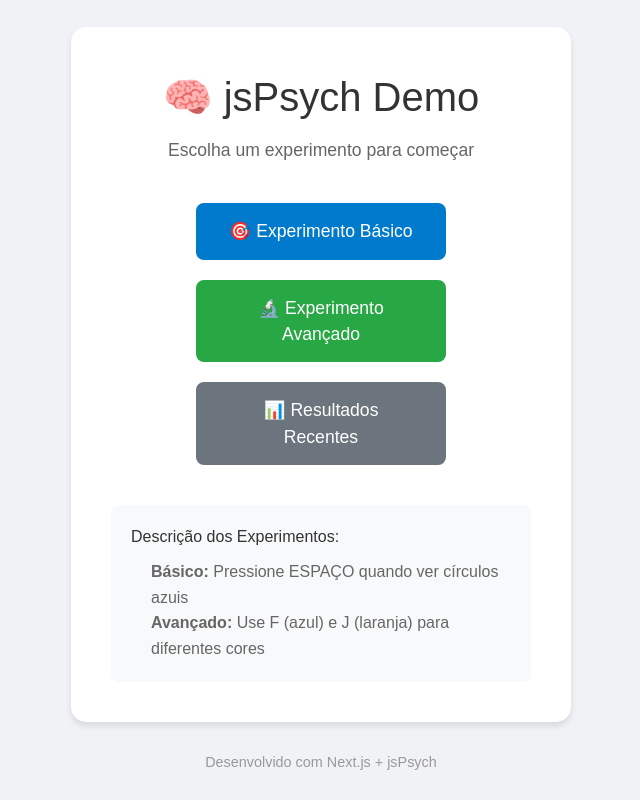
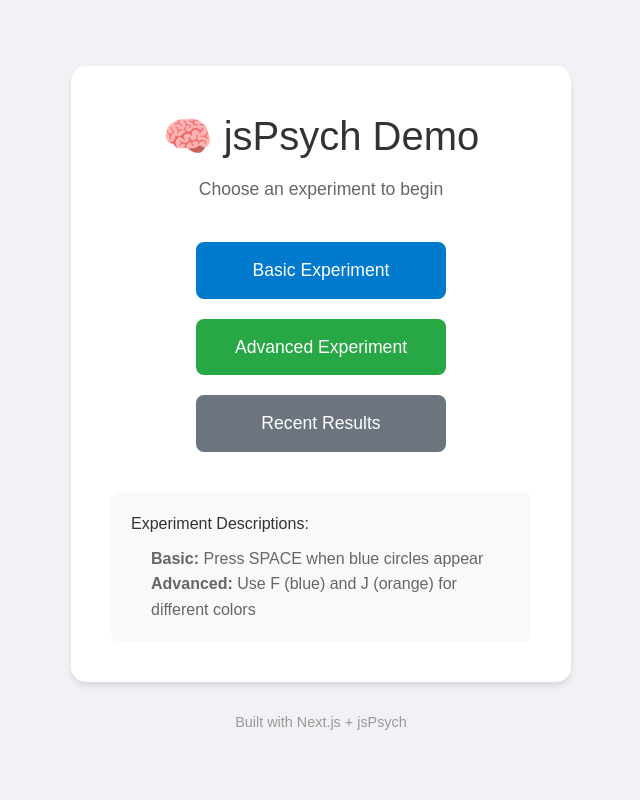
Before and after one commit to Knziee/Adaptive-Reaction-Task, a Next.js app: page / in a window 1280 px wide. Shown: the whole page, without its empty margins (319-959 px from the left). Built offline with nearby package versions, Linux system fonts and the light colour scheme; no server answers.

Commit message:
refact?: translations

```diff
--- a/app/components/RTExperiment.tsx
+++ b/app/components/RTExperiment.tsx
@@ -8,10 +8,9 @@ import toast from "react-hot-toast";
 const RTExperiment = ({ onFinish }: { onFinish: () => void }) => {
   const experimentContainer = useRef<HTMLDivElement>(null);
   const jsPsychRef = useRef<JsPsych | null>(null);
-  const initializedRef = useRef(false); // Ref para controlar inicialização
+  const initializedRef = useRef(false);
 
   useEffect(() => {
-    // Prevenir inicialização dupla
     if (
       jsPsychRef.current ||
       !experimentContainer.current ||
@@ -19,7 +18,6 @@ const RTExperiment = ({ onFinish }: { onFinish: () => void }) => {
     )
       return;
 
-    // Marcar como inicializado
     initializedRef.current = true;
 
     const initializeExperiment = async () => {
@@ -32,14 +30,12 @@ const RTExperiment = ({ onFinish }: { onFinish: () => void }) => {
         display_element: experimentContainer.current!,
         on_finish: () => {
           const data = jsPsych.data.get();
-          console.log("Experiment data:", data);
           localStorage.setItem("experiment-data", JSON.stringify(data));
         },
       });
 
       jsPsychRef.current = jsPsych;
 
-      // styling do container
       Object.assign(experimentContainer.current!.style, {
         display: "flex",
         alignItems: "center",
@@ -51,20 +47,18 @@ const RTExperiment = ({ onFinish }: { onFinish: () => void }) => {
 
       const timeline = [];
 
-      // Instruções
       timeline.push({
         type: HtmlKeyboardResponsePlugin,
         stimulus: `
           <div style="text-align: center; font-size: 24px; max-width: 90vw;">
             <h1>Reaction Time Experiment</h1>
-            <p>Press <strong>SPACE</strong> when you see a blue circle on the screen.</p>
+            <p>Press <strong>SPACE</strong> when you see a blue circle.</p>
             <p>Press <strong>SPACE</strong> to start.</p>
           </div>
         `,
         choices: [" "],
       });
 
-      // Trials
       const test_stimuli = [
         {
           stimulus: "<div style='color: blue; font-size: 48px;'>●</div>",
@@ -105,7 +99,6 @@ const RTExperiment = ({ onFinish }: { onFinish: () => void }) => {
 
       timeline.push(test_procedure);
 
-      // Resultados
       timeline.push({
         type: HtmlKeyboardResponsePlugin,
         stimulus: function () {
@@ -118,7 +111,7 @@ const RTExperiment = ({ onFinish }: { onFinish: () => void }) => {
 
           return `
             <div style="text-align: center; font-size: 24px; max-width: 90vw;">
-              <h2>Experiment Completed!</h2>
+              <h2>Experiment Completed</h2>
               <p><strong>Accuracy:</strong> ${accuracy}%</p>
               <p><strong>Average Reaction Time:</strong> ${rt}ms</p>
               <p>Press SPACE to finish.</p>
@@ -138,7 +131,6 @@ const RTExperiment = ({ onFinish }: { onFinish: () => void }) => {
             100;
 
           const meanRT = jsPsych.data.get().select("rt").mean();
-          console.log("Starting experiment...", trials);
 
           await saveResult({
             participantId: crypto.randomUUID(),
@@ -147,16 +139,15 @@ const RTExperiment = ({ onFinish }: { onFinish: () => void }) => {
             rawTrials: trials,
             advanced: false,
           });
+
           toast.success("Experiment data successfully saved to Firebase!");
-          console.log("Salvo com sucesso!");
         } catch (err) {
           toast.error("Failed to save experiment data.");
-          console.error("Erro ao salvar:", err);
         }
       }
+
       jsPsych.run(timeline).then(async () => {
         await sendResults();
-        console.log("results sended.");
         onFinish?.();
       });
     };
@@ -169,8 +160,6 @@ const RTExperiment = ({ onFinish }: { onFinish: () => void }) => {
         if (displayElement && displayElement.innerHTML) {
           displayElement.innerHTML = "";
         }
-        // Também podemos resetar a flag se necessário
-        // initializedRef.current = false;
       }
     };
   }, []);
--- a/app/components/ResultsView.tsx
+++ b/app/components/ResultsView.tsx
@@ -17,7 +17,7 @@ export default function ResultsView() {
         if (!mounted) return;
         setResults(r);
       } catch (err) {
-        console.error("Erro ao carregar resultados:", err);
+        console.error("Failed to load results:", err);
       } finally {
         if (mounted) setLoading(false);
       }
@@ -66,7 +66,7 @@ export default function ResultsView() {
         display: "flex",
         justifyContent: "center",
         paddingTop: 30,
-        paddingBottom: 20, // 🔥 reduzido
+        paddingBottom: 20,
       }}
     >
       <div
@@ -84,43 +84,42 @@ export default function ResultsView() {
           style={{
             textAlign: "center",
             marginBottom: 24,
-            fontSize: "1.8rem", // 🔥 maior
-            fontWeight: 700, // 🔥 mais forte
+            fontSize: "1.8rem",
+            fontWeight: 700,
             color: "#111",
           }}
         >
-          Resultados Recentes
+          Recent Results
         </h1>
 
         <div
           style={{
-            maxHeight: "80vh", // 🔥 aumenta a área útil de scroll
+            maxHeight: "80vh",
             overflowY: "auto",
             paddingRight: 8,
-            paddingBottom: 0, // 🔥 remove espaço em branco no final
+            paddingBottom: 0,
           }}
         >
-          {" "}
           {results.length === 0 ? (
-            <p style={{ textAlign: "center" }}>Nenhum resultado salvo ainda.</p>
+            <p style={{ textAlign: "center" }}>No results saved yet.</p>
           ) : (
             <ul style={{ listStyle: "none", padding: 0, margin: 0 }}>
               {results.map((r) => (
                 <li
                   key={r.id}
                   style={{
-                    marginBottom: 14, // 🔥 menor
+                    marginBottom: 14,
                     padding: 12,
                     background: "#fafafa",
                     borderRadius: 8,
                     border: "1px solid #e5e7eb",
                   }}
                 >
-                  <strong>Acurácia:</strong> {r.accuracy.toFixed(2)}% <br />
-                  <strong>RT Médio:</strong> {r.meanRT.toFixed(2)}ms <br />
-                  <strong>Tipo:</strong> {r.advanced ? "Advanced" : "Basic"}{" "}
+                  <strong>Accuracy:</strong> {r.accuracy.toFixed(2)}% <br />
+                  <strong>Mean RT:</strong> {r.meanRT.toFixed(2)}ms <br />
+                  <strong>Type:</strong> {r.advanced ? "Advanced" : "Basic"}{" "}
                   <br />
-                  <strong>Data:</strong>{" "}
+                  <strong>Date:</strong>{" "}
                   {r.createdAt?.toLocaleString() ?? "n/a"}
                 </li>
               ))}
--- a/app/layout.tsx
+++ b/app/layout.tsx
@@ -15,7 +15,7 @@ const geistMono = Geist_Mono({
 
 export const metadata: Metadata = {
   title: "jsPsych Demo - Next.js",
-  description: "Experimento de Tempo de Reação com jsPsych e Next.js",
+  description: "Reaction Time Experiment with jsPsych and Next.js",
 };
 
 export default function RootLayout({
--- a/app/page.tsx
+++ b/app/page.tsx
@@ -5,7 +5,7 @@ import AdvancedRTExperiment from "./components/AdvancedRTExperiment";
 import ResultsView from "./components/ResultsView";
 
 export default function Home() {
-  const [currentView, setCurrentView] = useState("menu"); // 'menu', 'normal', 'advanced', 'results'
+  const [currentView, setCurrentView] = useState("menu");
 
   const handleBackToMenu = () => {
     setCurrentView("menu");
@@ -29,7 +29,7 @@ export default function Home() {
             zIndex: 1000,
           }}
         >
-          ← Voltar ao Menu
+          ← Back to Menu
         </button>
         <RTExperiment onFinish={handleBackToMenu} />
       </>
@@ -54,7 +54,7 @@ export default function Home() {
             zIndex: 1000,
           }}
         >
-          ← Voltar ao Menu
+          ← Back to Menu
         </button>
         <AdvancedRTExperiment onFinish={handleBackToMenu} />
       </>
@@ -79,7 +79,7 @@ export default function Home() {
             zIndex: 1000,
           }}
         >
-          ← Voltar ao Menu
+          ← Back to Menu
         </button>
         <ResultsView />;
       </>
@@ -122,7 +122,7 @@ export default function Home() {
             lineHeight: "1.5",
           }}
         >
-          Escolha um experimento para começar
+          Choose an experiment to begin
         </p>
 
         <div
@@ -146,7 +146,7 @@ export default function Home() {
               width: "250px",
             }}
           >
-            🎯 Experimento Básico
+            Basic Experiment
           </button>
 
           <button
@@ -162,7 +162,7 @@ export default function Home() {
               width: "250px",
             }}
           >
-            🔬 Experimento Avançado
+            Advanced Experiment
           </button>
 
           <button
@@ -178,7 +178,7 @@ export default function Home() {
               width: "250px",
             }}
           >
-            📊 Resultados Recentes
+            Recent Results
           </button>
         </div>
 
@@ -192,16 +192,15 @@ export default function Home() {
           }}
         >
           <h3 style={{ color: "#333", marginBottom: "10px" }}>
-            Descrição dos Experimentos:
+            Experiment Descriptions:
           </h3>
           <ul style={{ color: "#666", lineHeight: "1.6", paddingLeft: "20px" }}>
             <li>
-              <strong>Básico:</strong> Pressione ESPAÇO quando ver círculos
-              azuis
+              <strong>Basic:</strong> Press SPACE when blue circles appear
             </li>
             <li>
-              <strong>Avançado:</strong> Use F (azul) e J (laranja) para
-              diferentes cores
+              <strong>Advanced:</strong> Use F (blue) and J (orange) for
+              different colors
             </li>
           </ul>
         </div>
@@ -214,7 +213,7 @@ export default function Home() {
           fontSize: "0.9rem",
         }}
       >
-        Desenvolvido com Next.js + jsPsych
+        Built with Next.js + jsPsych
       </footer>
     </main>
   );
--- a/app/service/firebase.ts
+++ b/app/service/firebase.ts
@@ -1,4 +1,3 @@
-// app/lib/firebase.ts
 import { initializeApp, getApps, getApp } from "firebase/app";
 import { getFirestore } from "firebase/firestore";
 
--- a/app/service/saveResult.ts
+++ b/app/service/saveResult.ts
@@ -1,4 +1,3 @@
-// app/lib/saveResult.ts
 import { db } from "./firebase";
 import { collection, addDoc, serverTimestamp } from "firebase/firestore";
 
```
Also changed, not shown: app/components/AdvancedRTExperiment.tsx (+16 -30 lines).
